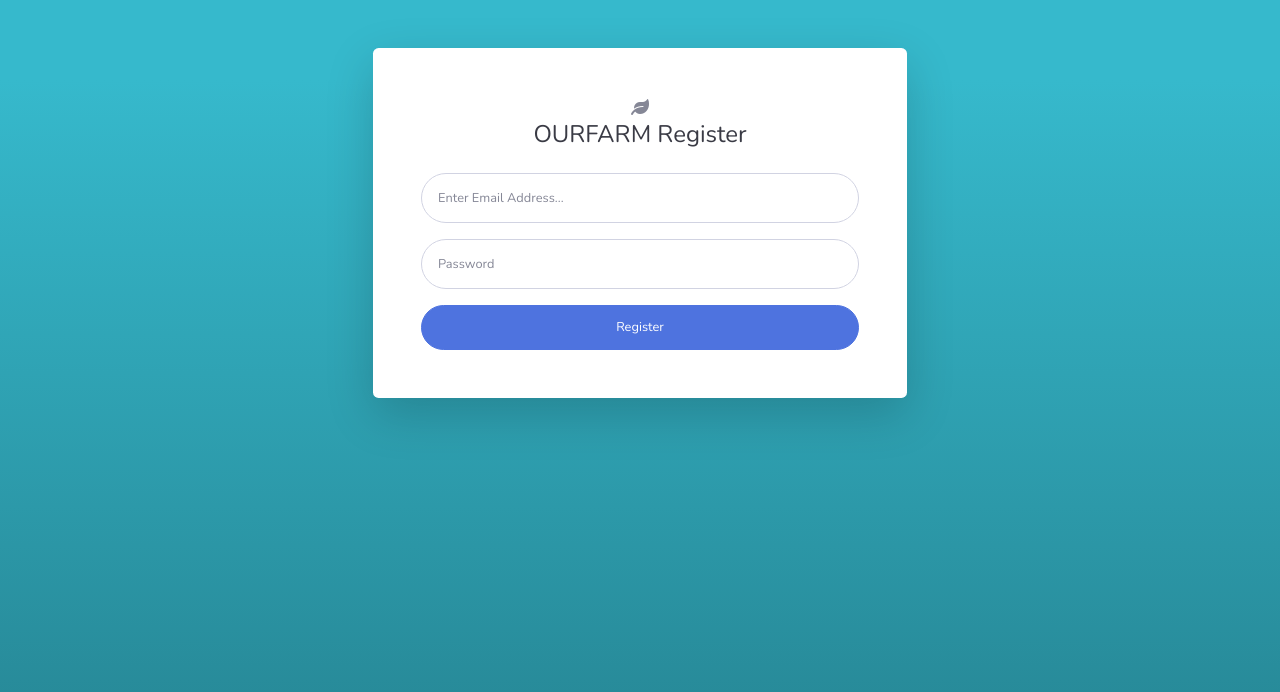
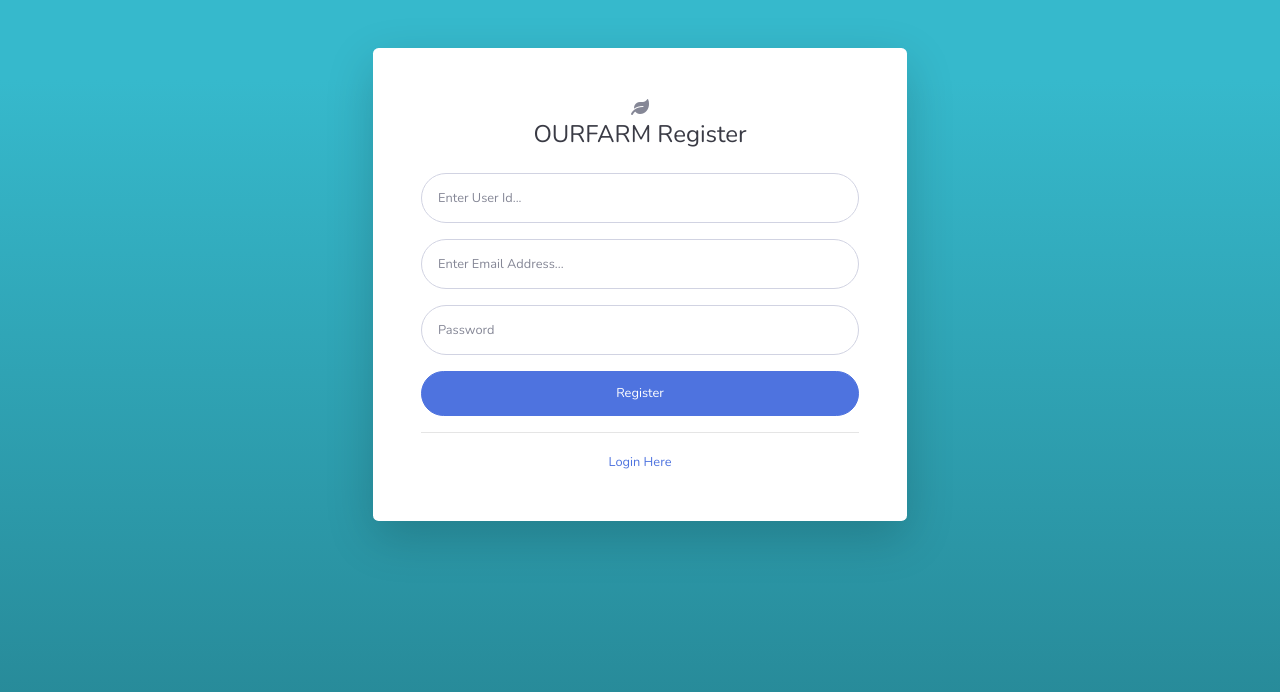
Before and after one commit to shionart/flask_ourfarm, a Flask app: page /register in a window 1280 px wide. Shown: the top 692 px of the page. Run offline with Flask 2, Linux system fonts and the light colour scheme; parts of the project's set-up code (start-up, migrations or seed data) failed here and were passed over; some libraries are stand-ins or nearby versions.

Commit message:
add bug fixing user id

```diff
--- a/controller/SyncController.py
+++ b/controller/SyncController.py
@@ -32,7 +32,7 @@ class SyncController(object):
             # else :
             if (ambil.status_code == 200 and str(cek['perintah']) != data["nilai"]):
                 print("data berubah")
-                control = Control(id_arduino=s )
+                control = Control(id_arduino=self )
                 control.insert_control()
                 # try:
                 #     conn = connect_db()
--- a/controller/UserController.py
+++ b/controller/UserController.py
@@ -84,23 +84,38 @@ class UserController(object):
         if request.method == 'GET':
             return render_template('register.html')
         else :
-            if "password" in request.form:
-                try:
-                    email = str(request.form['email'])
-                    password = str(request.form['password'])
-                    self.user=User(email=email, password=password)
+            try:
+                for requestan in request.form:
+                    print("isi request :"+requestan)
+                self.user=User(email=str(request.form['email']),
+                    password=str(request.form['password']),
+                    id_user=str(request.form['id_user'])
+                    )
+                message = self.cek_auth()
+                print(message)
+                if message!="Akun Tidak ditemukan" :
+                    flash("Email sudah terdaftar!", "alert-warning")
+                    return redirect(url_for('register'))
+                else :
                     self.user.cu_user()
                     flash("Berhasil registrasi, silahkan login!", "alert-success")
                     return redirect(url_for('login'))
-                except Exception as error:
-                    flash("Error:{}".format(error), "alert-warning")
-                    return redirect(url_for('register'))
-            if "id_user" in request.form:
-                try:
-                    email = str(request.form['email'])
-                    id_user = str(request.form['id_user'])
-                    self.user=User(email=email, id_user=id_user)
-                    self.user.cu_user()
-                    return "id_user updated : {}".format(id_user)
-                except Exception as e:
-                    return "error : {}".format(e)
+            except Exception as error:
+                flash("Error:{}".format(error), "alert-danger")
+                return redirect(url_for('register'))
+
+    def update_user(self):
+        try:
+            email = str(request.form['email'])
+            id_user = str(request.form['id_user']) if 'id_user' in request.form else None
+            password = str(request.form['password']) if 'password' in request.form else None
+            self.user=User(email=email, password=password, id_user=id_user)
+            self.user.cu_user()
+            if id_user is not None:
+                return "updated, no need to reload"
+            else:
+                flash("Update User berhasil!", "alert-success")
+                return redirect(request.referrer)
+        except Exception as error:
+            flash("Error:{}".format(error), "alert-danger")
+            return redirect(url_for('index'))
--- a/model/User.py
+++ b/model/User.py
@@ -44,12 +44,15 @@ class User(object):
         conn = connect_db()
         cur = conn.cursor()
         try:
-            if self.id_user==None:
-                cur.execute("INSERT INTO user (email,password) VALUES (%s, %s)",[self.email,self.password])
-                print("insert user executed")
-            else :
+            if self.id_user is None:
+                cur.execute("UPDATE user SET password=%s WHERE email=%s",[self.password,self.email])
+                print("update id_user executed")
+            elif self.password is None:
                 cur.execute("UPDATE user SET id_user=%s WHERE email=%s",[self.id_user,self.email])
                 print("update id_user executed")
+            else :
+                cur.execute("INSERT INTO user (email,password,id_user) VALUES (%s, %s, %s)",[self.email,self.password, self.id_user])
+                print("insert user executed")
             conn.commit()
         except Exception as error:
             conn.rollback()
--- a/route.py
+++ b/route.py
@@ -40,6 +40,13 @@ def register():
     Route untuk PAGE register
     """
     return UserController().register()
+
+@main.route('/updateuser', methods=['POST'])
+def update_user():
+    """
+    Route untuk update User
+    """
+    return UserController().update_user()
 
 @main.route('/control')
 @login_required
--- a/templates/base/master.html
+++ b/templates/base/master.html
@@ -231,7 +231,7 @@
           </button>
         </div>
         <div class="modal-body">
-          <form action="{{url_for('register')}}" method="post">
+          <form action="{{url_for('update_user')}}" method="post">
             <input type="hidden" name="email" value="{{session['email']}}">
           <div class="col-sm-12 mb-3 mb-sm-1">
             <label for="password">Password Baru : </label>
--- a/templates/home.html
+++ b/templates/home.html
@@ -74,7 +74,7 @@
   <!-- Page level plugins -->
   <script>
     const email = "{{session['email']}}"
-    const post_userid="{{url_for('register')}}";
+    const post_userid="{{url_for('update_user')}}";
   </script>
   <script src="{{url_for('static', filename='js/custom/home.js')}}"></script>
 
--- a/templates/register.html
+++ b/templates/register.html
@@ -53,6 +53,9 @@
                   </div>
                   <form class="user" action="{{url_for('register')}}" method="POST">
                     <div class="form-group">
+                      <input name="id_user" type="text" class="form-control form-control-user" id="exampleInputUserId"  placeholder="Enter User Id..." required>
+                    </div>
+                    <div class="form-group">
                       <input name="email" type="email" class="form-control form-control-user" id="exampleInputEmail" aria-describedby="emailHelp" placeholder="Enter Email Address..." required>
                     </div>
                     <div class="form-group">
@@ -75,6 +78,10 @@
                       <i class="fab fa-facebook-f fa-fw"></i> Login with Facebook
                     </a> -->
                   </form>
+                  <hr>
+                  <div class="text-center">
+                    <a class="small" href="{{url_for('login')}}">Login Here</a>
+                  </div>
                   <!-- <div class="text-center">
                     <a class="small" href="register.html">Create an Account!</a>
                   </div> -->
```
